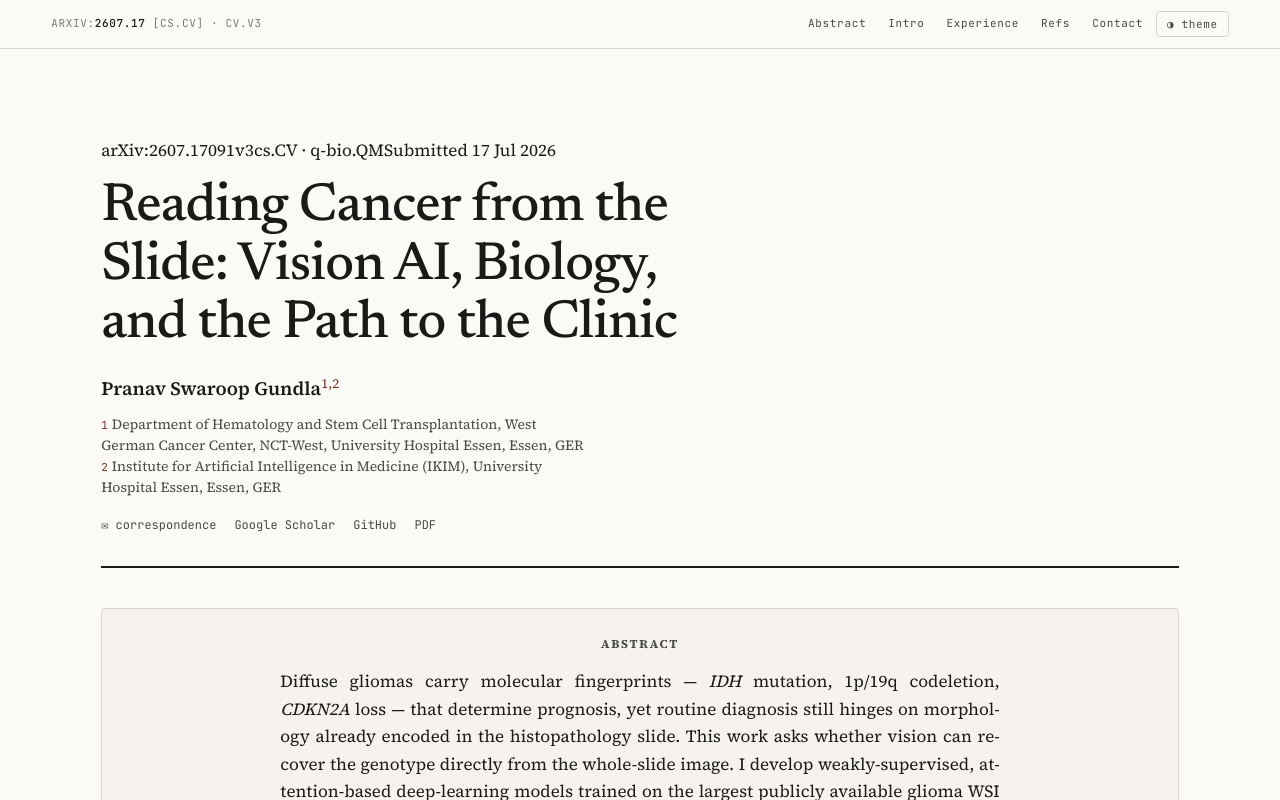
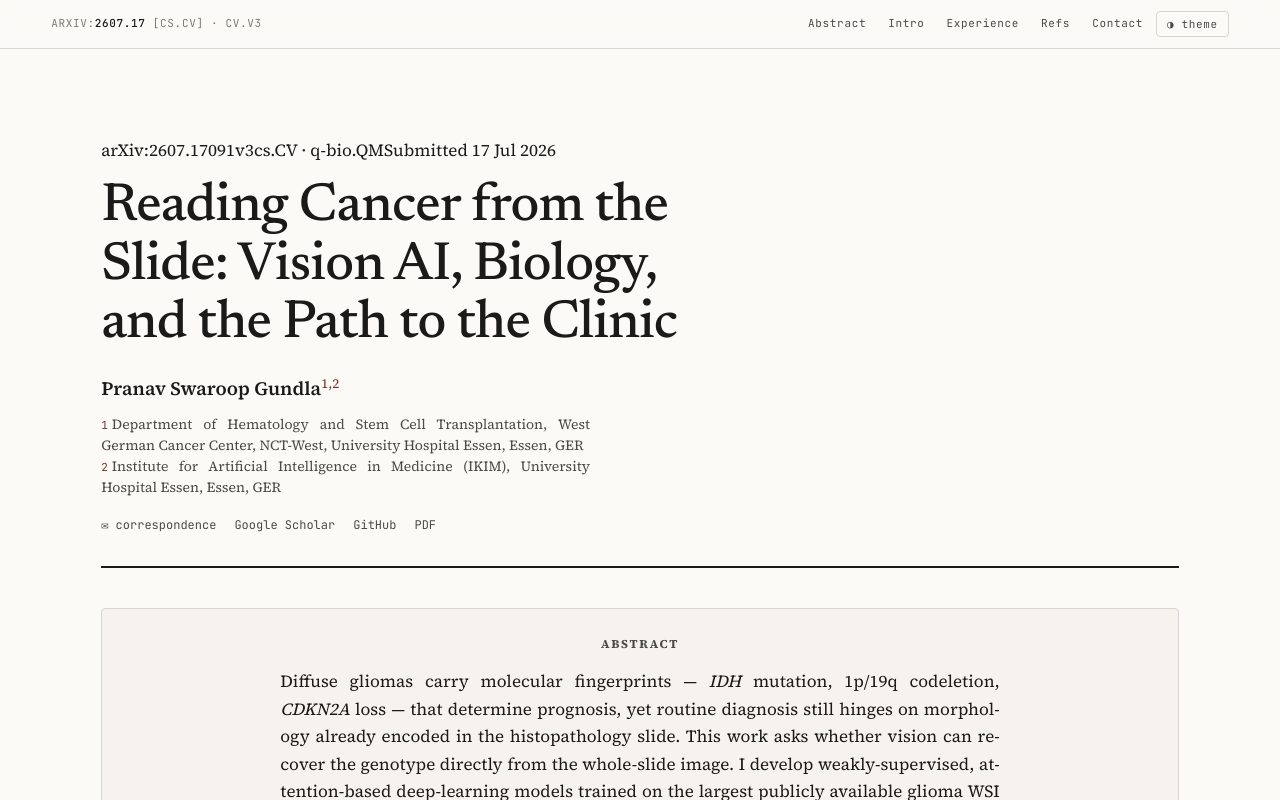
Before and after one commit to psgundla/psg-portfolio, a React (Vite) app: page / in a window 1280 px wide. Shown: the top 800 px of the page. Built offline with nearby package versions, Linux system fonts and the light colour scheme.

Commit message:
Add hyphenation to justified text, reduce excessive whitespace

```diff
--- a/src/styles/App.module.css
+++ b/src/styles/App.module.css
@@ -378,6 +378,10 @@ section {
 p {
   margin: 0 0 14px;
   max-width: var(--measure);
+  text-align: justify;
+  text-justify: auto;
+  hyphens: auto;
+  hyphenate-character: "-";
 }
 
 .small {
```
